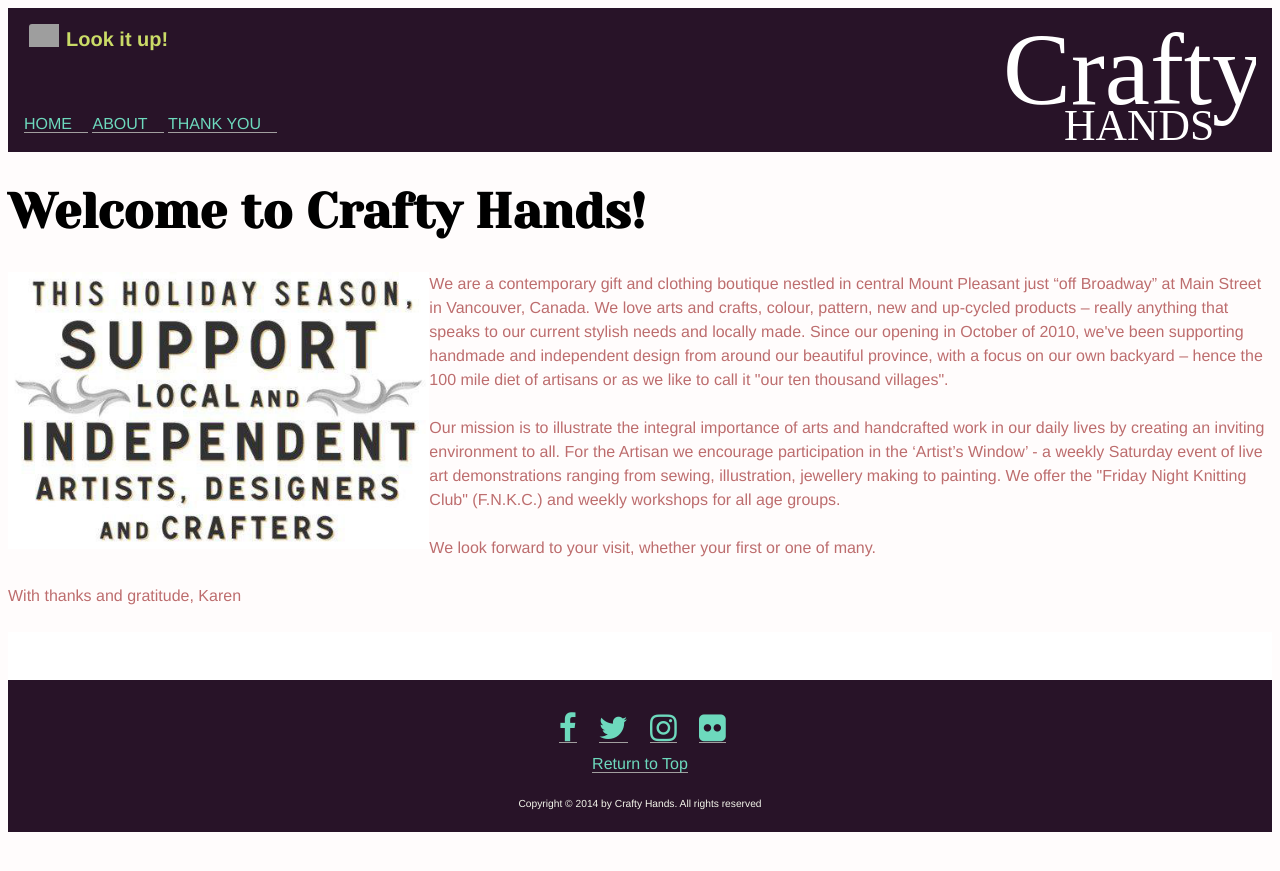
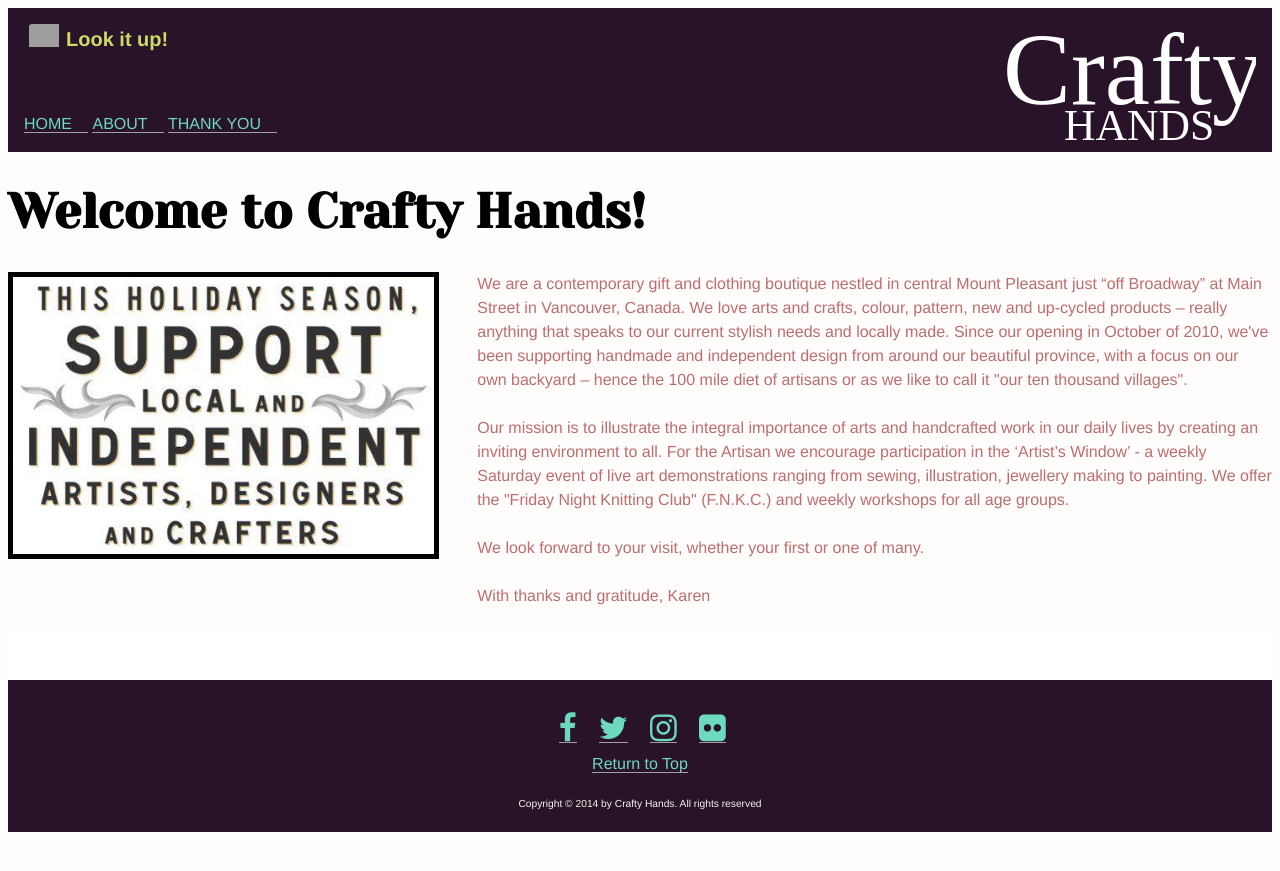
Before and after one commit to vickeymenard/ecommerce-website, a Jekyll site: the page built from index.html, in a window 1280 px wide. Shown: the top 871 px of the page. Built offline with Jekyll 4.4.1, drawn with Linux system fonts in a browser that asks for light colours; nearby versions of some CDN libraries; some web fonts are replaced; Markdown is read by kramdown in place of the engine named in the settings; grey boxes are pictures that could not be loaded.

Commit message:
styled picture on all three pages

```diff
--- a/css/common.css
+++ b/css/common.css
@@ -5,3 +5,25 @@
 .float-right{
 	float: right;
 }
+
+.support{
+	border: 5px solid black;
+	margin-bottom: 2rem;
+	margin-right: 3%;
+}
+
+.about-pic{
+	border: 5px dotted rgba(202,219,103,1);
+	padding-bottom: 1rem;
+	margin-left: 3%;
+}
+
+.thank-you{
+	border: 2px dotted rgba(202,219,103,1);
+	padding: 1rem;
+	margin: 0 10% 0 10%;
+}
+
+.thank-you-pic{
+	max-width: 50%;
+}
```
